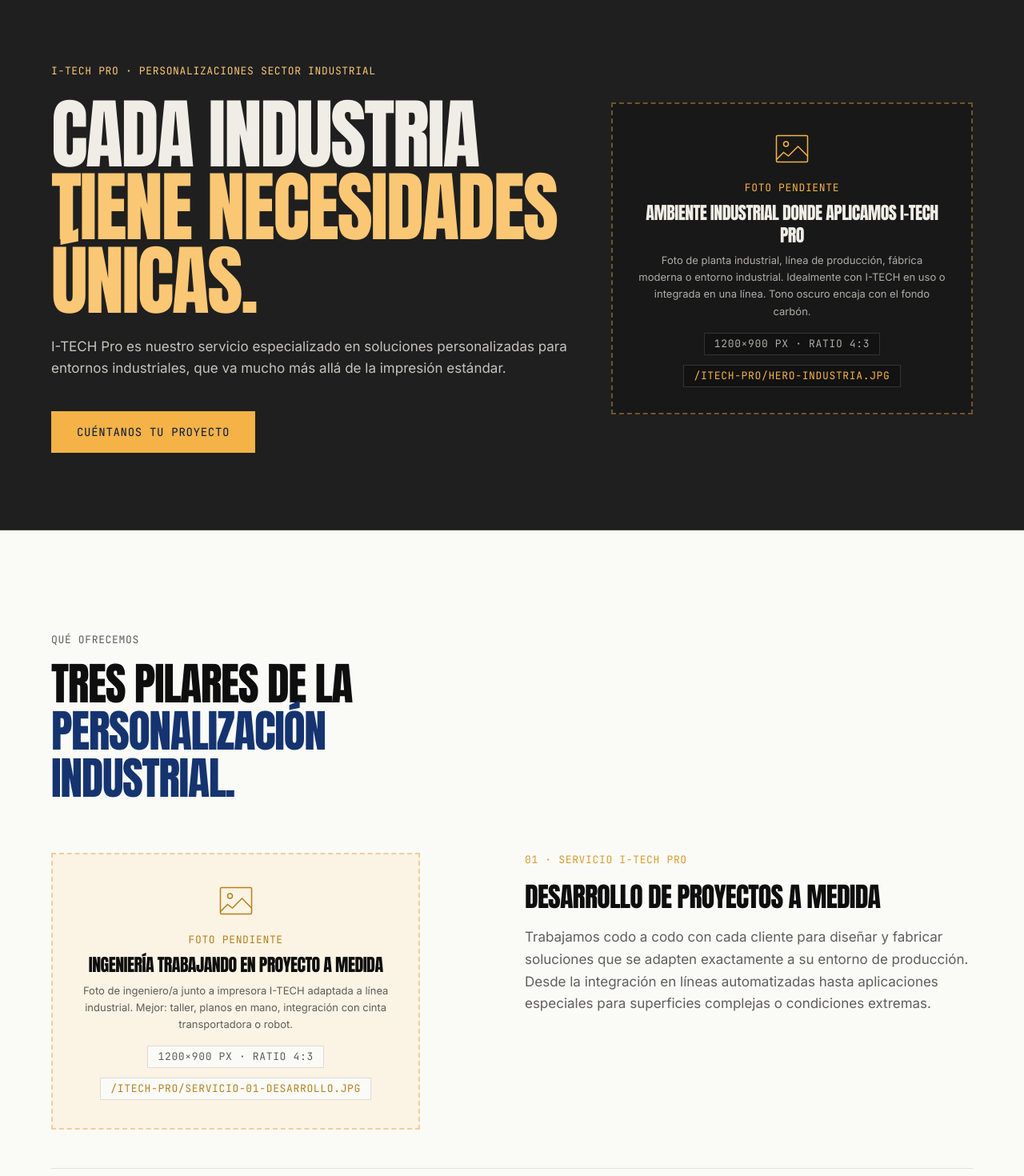
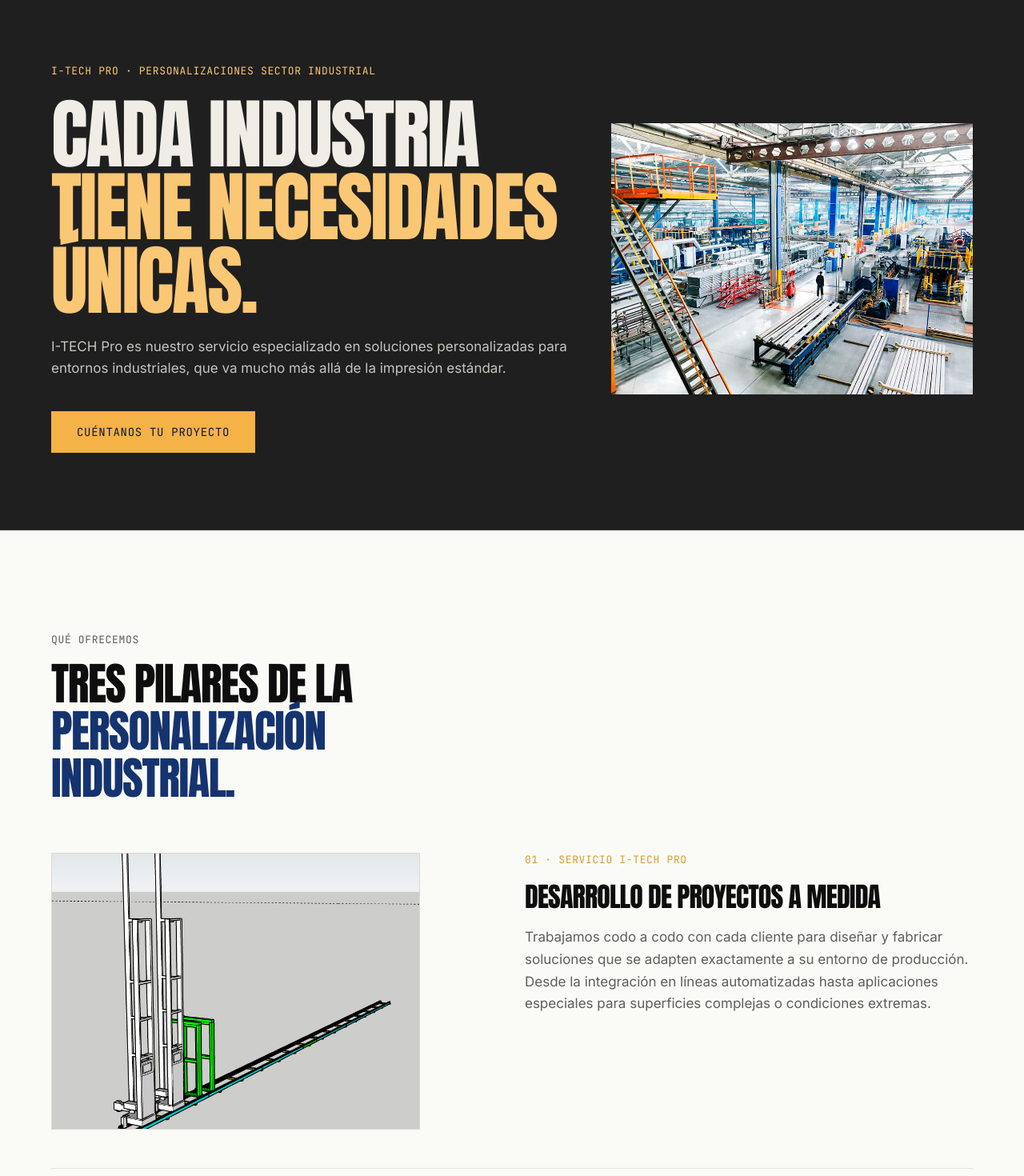
Before and after one commit to ImpresoraVertical/impresoravertical-web, a Next.js app: page /itech-pro in a window 1280 px wide. Shown: the part 80-1550 px from the top of the page at 80% size. Built offline with nearby package versions, Linux system fonts and the light colour scheme.

Commit message:
Use: Image real en TintasBlock (uv-ultravioleta) + 4 fotos en /itech-pro

```diff
--- a/app/itech-pro/page.tsx
+++ b/app/itech-pro/page.tsx
@@ -1,6 +1,6 @@
 import Link from "next/link";
+import Image from "next/image";
 import type { Metadata } from "next";
-import MediaPlaceholder from "../components/MediaPlaceholder";
 
 export const metadata: Metadata = {
   title: "I-TECH Pro · Personalizaciones Sector Industrial",
@@ -97,15 +97,16 @@
 
             {/* Imagen de industria · ambiente productivo */}
             <div className="lg:col-span-5">
-              <MediaPlaceholder
-                type="image"
-                title="Ambiente industrial donde aplicamos I-TECH Pro"
-                description="Foto de planta industrial, línea de producción, fábrica moderna o entorno industrial. Idealmente con I-TECH en uso o integrada en una línea. Tono oscuro encaja con el fondo carbón."
-                dimensions="1200×900 px · ratio 4:3"
-                filename="/itech-pro/hero-industria.jpg"
-                aspect="aspect-[4/3]"
-                variant="dark"
-              />
+              <div className="relative aspect-[4/3] bg-bone/5 overflow-hidden">
+                <Image
+                  src="/itech-pro/hero-industria.jpg"
+                  alt="Ambiente industrial donde aplicamos I-TECH Pro"
+                  fill
+                  sizes="(max-width: 1024px) 100vw, 40vw"
+                  className="object-cover object-center"
+                  priority
+                />
+              </div>
             </div>
           </div>
         </div>
@@ -132,14 +133,15 @@
               >
                 {/* Imagen al lado izquierdo */}
                 <div className="lg:col-span-5">
-                  <MediaPlaceholder
-                    type="image"
-                    title={service.imageTitle}
-                    description={service.imageDescription}
-                    dimensions="1200×900 px · ratio 4:3"
-                    filename={service.imageFile}
-                    aspect="aspect-[4/3]"
-                  />
+                  <div className="relative aspect-[4/3] bg-bone overflow-hidden border border-stone/15">
+                    <Image
+                      src={service.imageFile}
+                      alt={service.imageTitle}
+                      fill
+                      sizes="(max-width: 1024px) 100vw, 40vw"
+                      className="object-cover object-center"
+                    />
+                  </div>
                 </div>
 
                 {/* Contenido a la derecha */}
```
